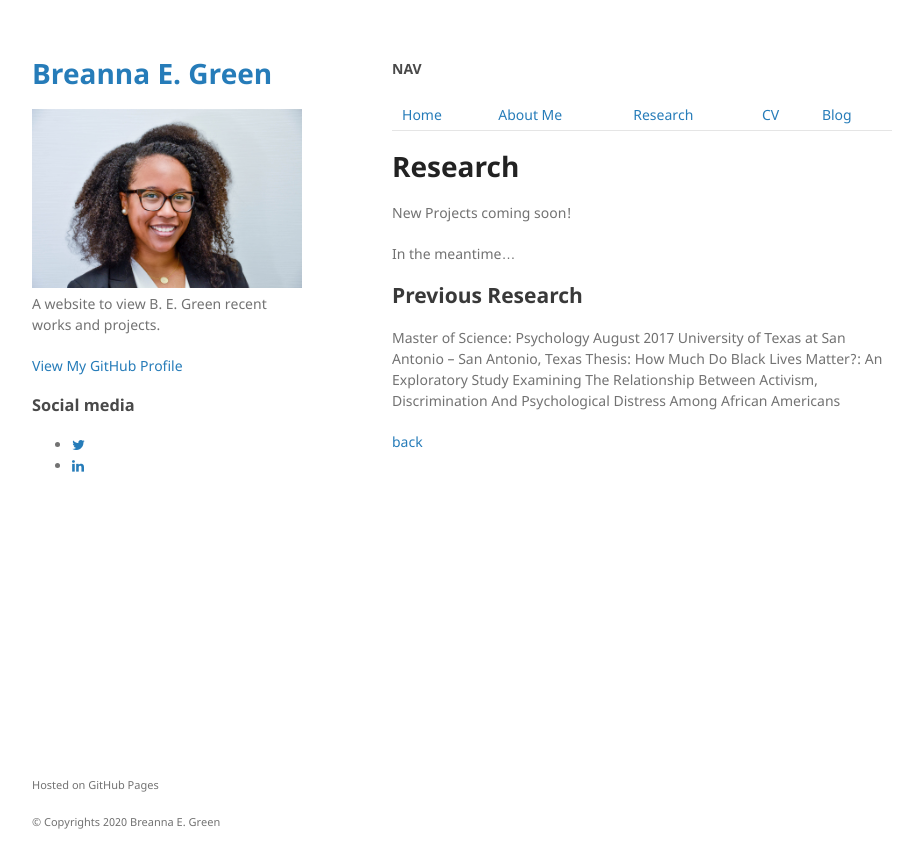
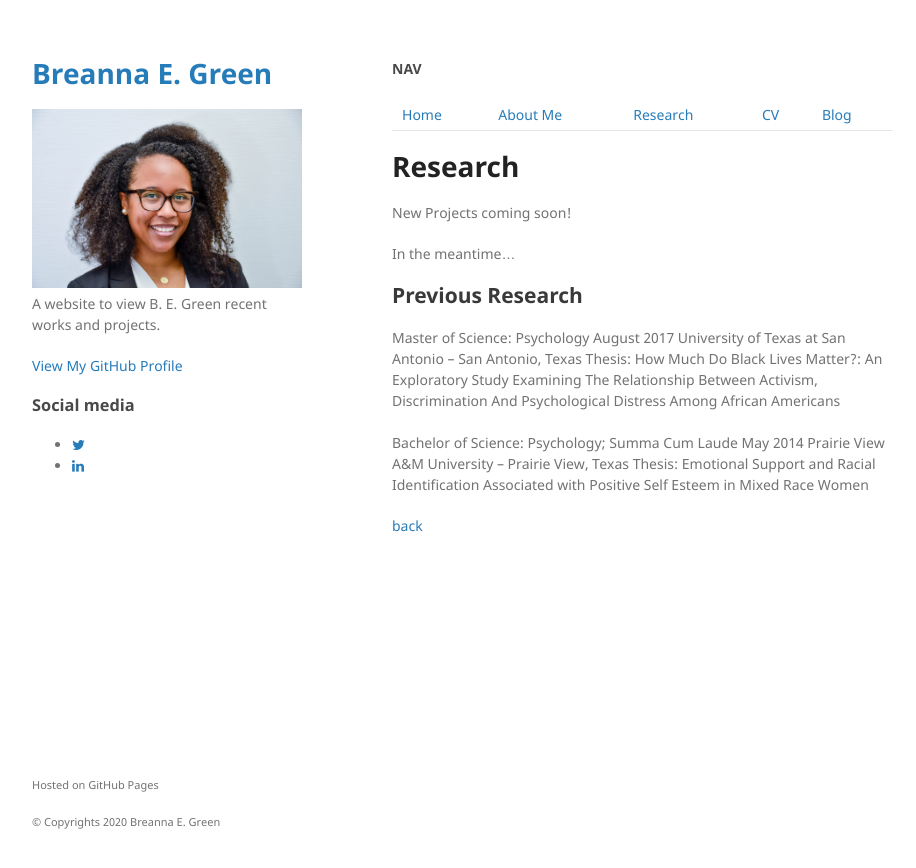
Before and after one commit to bregreen/bregreen.github.io, a Jekyll site: the page built from research.md, in a window 1280 px wide. Shown: the top 868 px of the page, without its empty margins (178-1094 px from the left). Built offline with Jekyll 4.4.1, drawn with Linux system fonts in a browser that asks for light colours.

Commit message:
Update research.md

```diff
--- a/research.md
+++ b/research.md
@@ -17,6 +17,11 @@ In the meantime...
 Master of Science: Psychology	August 2017
 University of Texas at San Antonio – San Antonio, Texas
 Thesis: How Much Do Black Lives Matter?: An Exploratory Study Examining The Relationship Between Activism, Discrimination And Psychological Distress Among African Americans
+<br>
+<br>
+Bachelor of Science: Psychology; Summa Cum Laude	May 2014
+Prairie View A&M University – Prairie View, Texas
+Thesis: Emotional Support and Racial Identification Associated with Positive Self Esteem in Mixed Race Women
 
 
 
```
